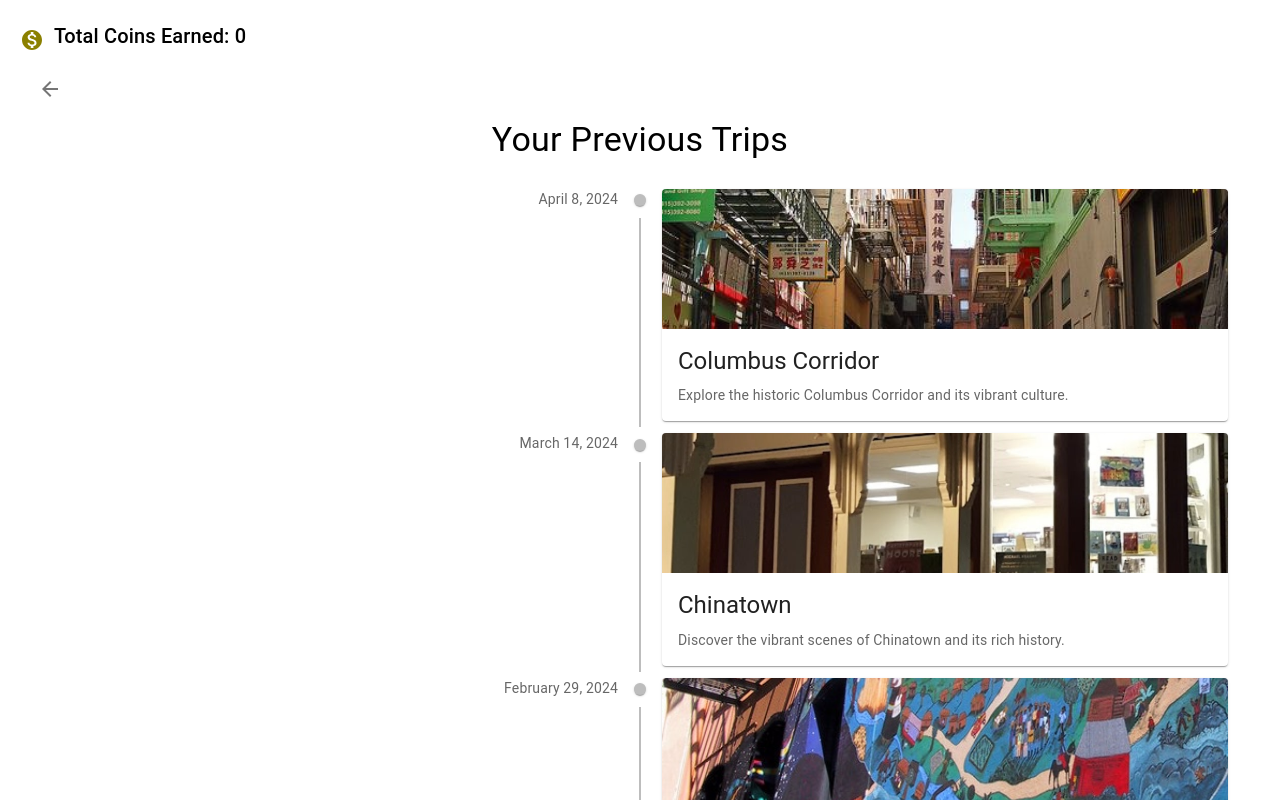
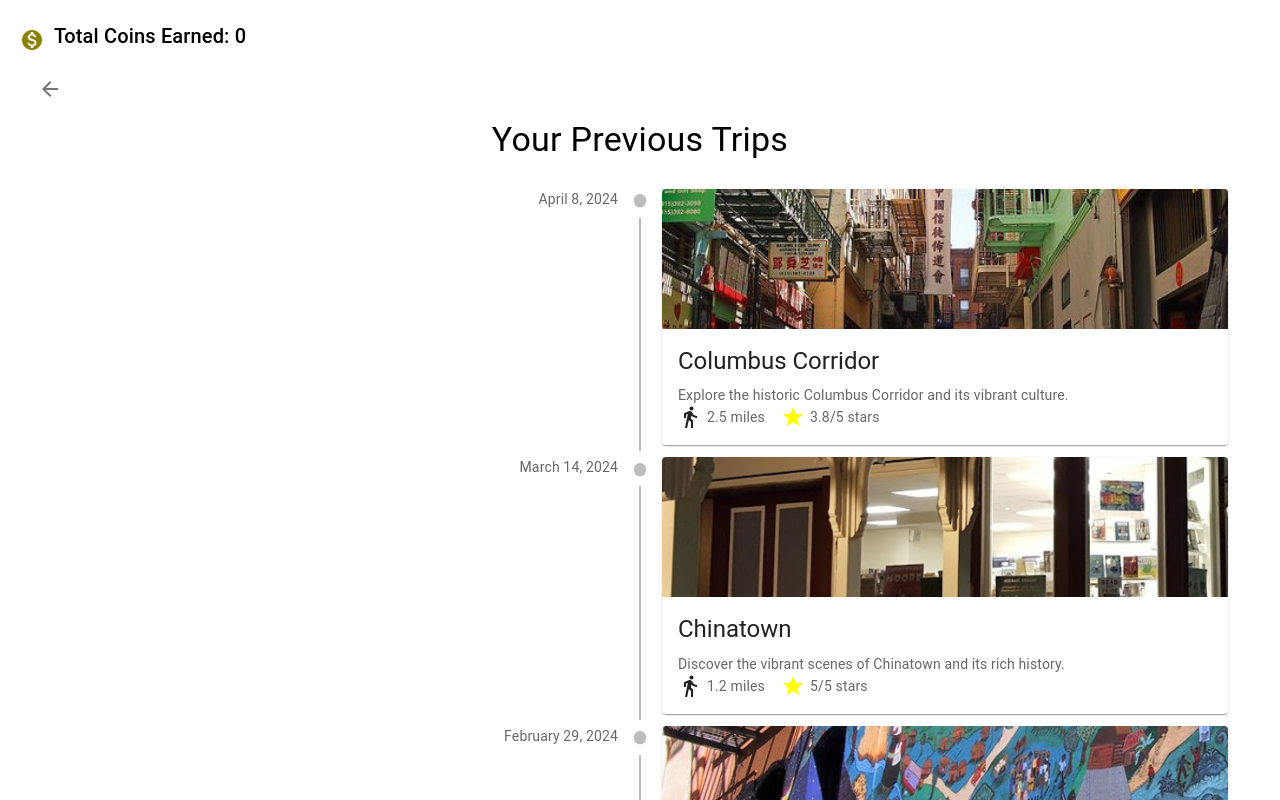
Before and after one commit to Mehul-Gandhi/metroadventures, a React (Create React App) app: page /past in a window 1280 px wide. Shown: the top 800 px of the page. Built offline with nearby package versions, Linux system fonts and the light colour scheme.

Commit message:
Add icons to previous trips

```diff
--- a/src/components/PreviousTrips.js
+++ b/src/components/PreviousTrips.js
@@ -4,6 +4,8 @@ import ArrowBackIcon from '@mui/icons-material/ArrowBack';
 import { useNavigate } from 'react-router-dom';
 import { useCoins } from './CoinContext';
 import MonetizationOnIcon from '@mui/icons-material/MonetizationOn';
+import StarIcon from '@mui/icons-material/Star';
+import DirectionsWalkIcon from '@mui/icons-material/DirectionsWalk';
 
 import {
     TimelineItem,
@@ -88,7 +90,6 @@ export default function PreviousTrips() {
           miles: "0.8",
           id: 4,
           date: "July 4, 2023"
-
         },
       ];
 
@@ -113,7 +114,7 @@ export default function PreviousTrips() {
           <TimelineItem key={index}>
             <TimelineOppositeContent>
               <Typography variant="body2" color="textSecondary">
-                {trip.date} {/* Here you put the date */}
+                {trip.date}
               </Typography>
             </TimelineOppositeContent>
             <TimelineSeparator>
@@ -136,7 +137,20 @@ export default function PreviousTrips() {
                     <Typography variant="body2" color="textSecondary">
                       {trip.description}
                     </Typography>
-                    {/* Additional content like miles, time, etc. */}
+                    <Box display="flex" justifyContent="flex-start" alignItems="center">
+            <Box display="flex" alignItems="center" mr={2}>
+                <DirectionsWalkIcon />
+                <Typography variant="body2" color="textSecondary" component="span" style={{ marginLeft: '5px' }}>
+                    {trip.miles} miles
+                </Typography>
+            </Box>
+            <Box display="flex" alignItems="center">
+                <StarIcon style={{ color: 'yellow' }} />
+                <Typography variant="body2" color="textSecondary" component="span" style={{ marginLeft: '5px' }}>
+                    {trip.rating}/5 stars
+                </Typography>
+            </Box>
+        </Box>
                   </CardContent>
                 </CardActionArea>
               </Card>
```
